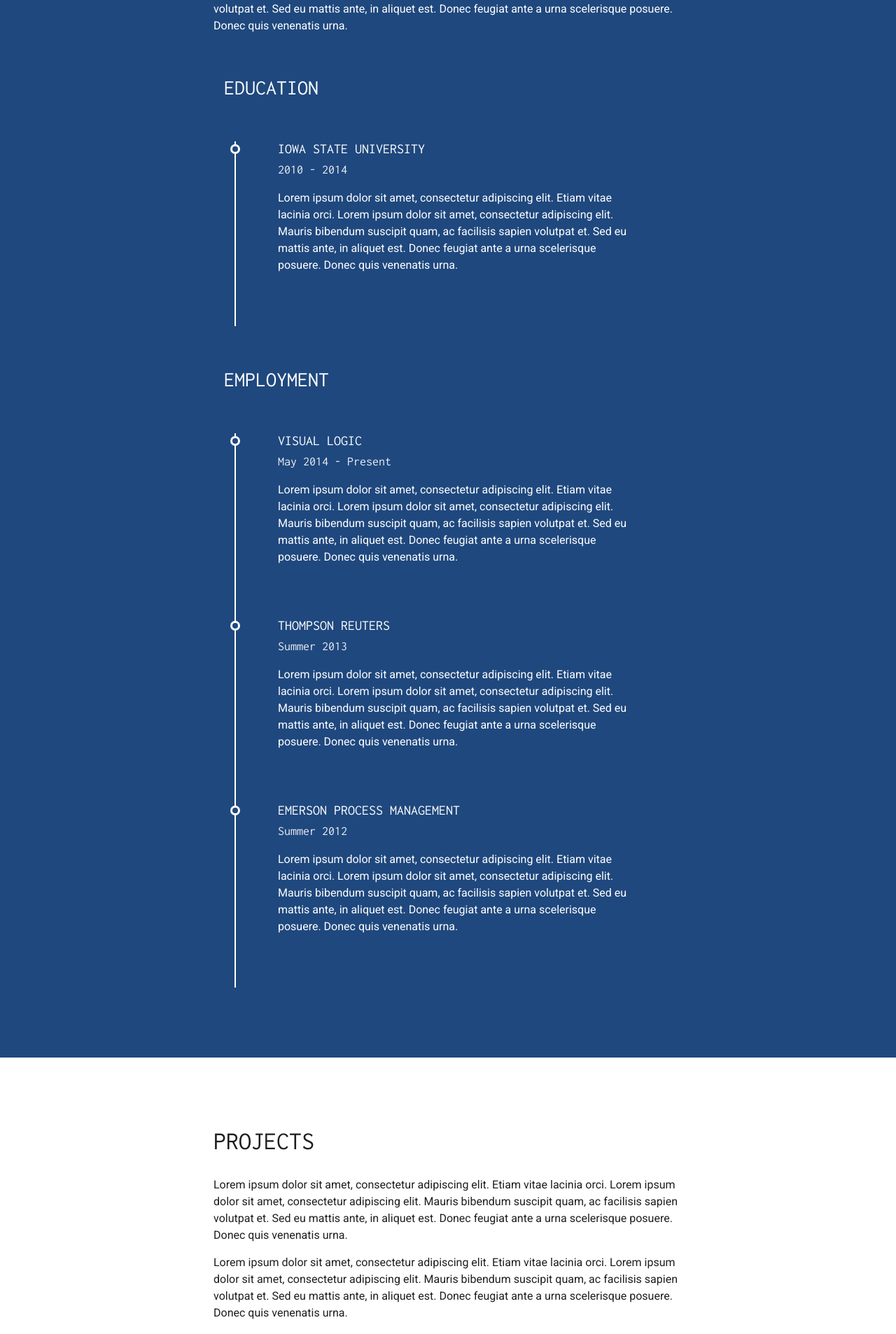
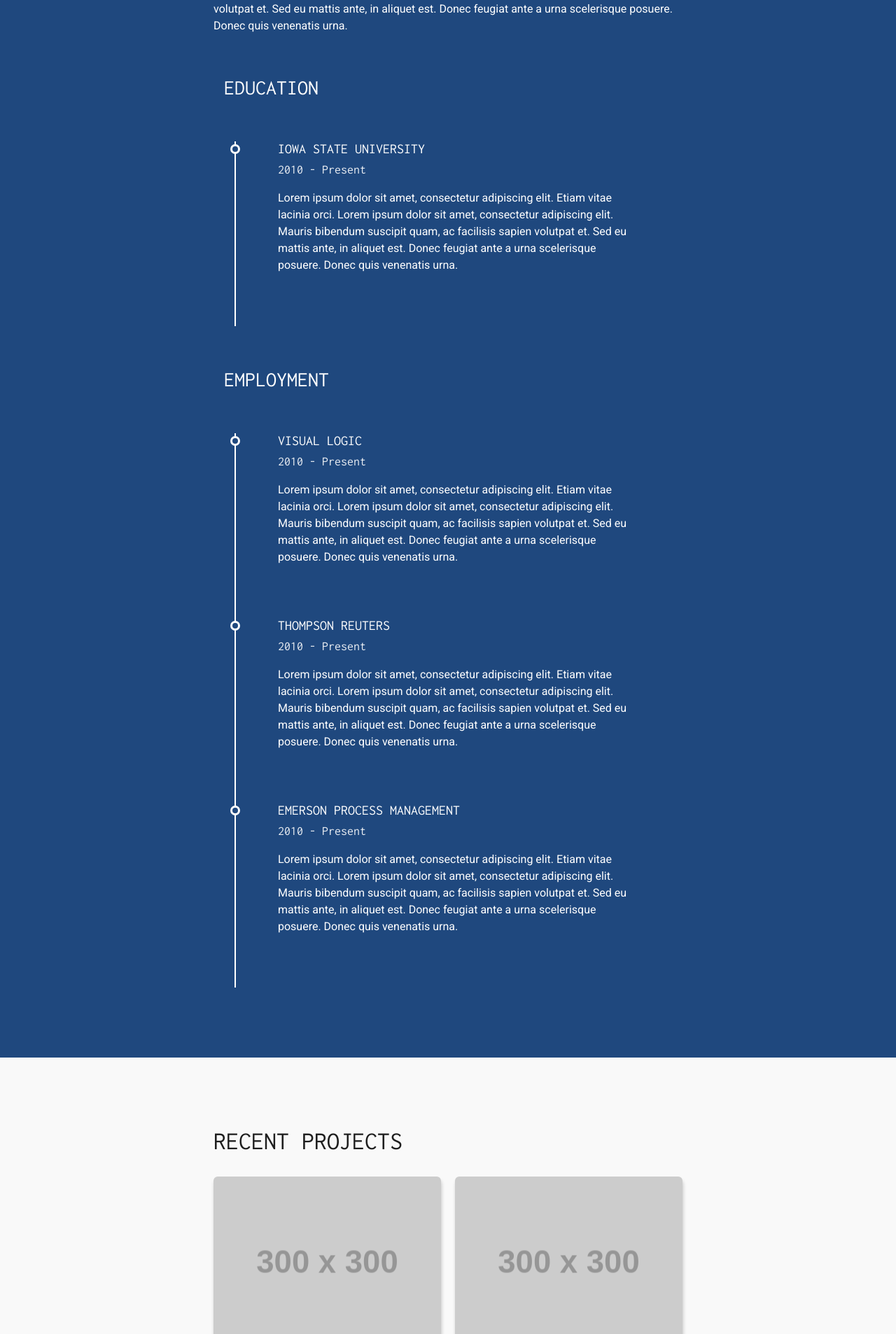
Before and after one commit to jacobhummel/jacobhummel.github.com, a Jekyll site: the page built from index.html, in a window 1280 px wide. Shown: the part 1288-3194 px from the top of the page at 70% size. Built offline with Jekyll 4.4.1, drawn with Linux system fonts in a browser that asks for light colours; nearby versions of some CDN libraries; some of the changed text lies outside the part shown.

Commit message:
Projects, Data

```diff
--- /dev/null
+++ b/_includes/components/contact-form.html
@@ -0,0 +1,35 @@
+<form class="form-horizontal" action="" method="post">
+  <fieldset>
+
+    <!-- Name input-->
+    <div class="form-group">
+      <label class="col-md-3 control-label" for="name">Name</label>
+      <div class="col-md-9">
+        <input id="name" name="name" type="text" placeholder="Your name" class="form-control">
+      </div>
+    </div>
+
+    <!-- Email input-->
+    <div class="form-group">
+      <label class="col-md-3 control-label" for="email">Your E-mail</label>
+      <div class="col-md-9">
+        <input id="email" name="email" type="text" placeholder="Your email" class="form-control">
+      </div>
+    </div>
+
+    <!-- Message body -->
+    <div class="form-group">
+      <label class="col-md-3 control-label" for="message">Your message</label>
+      <div class="col-md-9">
+        <textarea class="form-control" id="message" name="message" placeholder="Please enter your message here..." rows="5"></textarea>
+      </div>
+    </div>
+
+    <!-- Form actions -->
+    <div class="form-group">
+      <div class="col-md-12 text-right">
+        <button type="submit" class="btn btn-primary btn-lg">Submit</button>
+      </div>
+    </div>
+  </fieldset>
+</form>
--- /dev/null
+++ b/_includes/components/project-card.html
@@ -0,0 +1,11 @@
+<a class="project-card" href="{{ include.project.website }}" target="_blank">
+  <div class="project-card--img" style="background-image:url({{ include.project.image }})"></div>
+  <h3 class="project-card--title">{{ include.project.name }}</h3>
+  <p class="project-card--description">{{ include.project.description }}</p>
+
+  <div class="project-card--stack">
+    {% for technology in include.project.technologies %}
+      <span class="project-card--item">{{ technology }}</span>
+    {% endfor %}
+  </div>
+</a>
--- a/_sass/_colors.scss
+++ b/_sass/_colors.scss
@@ -22,3 +22,8 @@
   background-color: $color-accent-light;
   color: $text-color-inverse;
 }
+
+.background-grey {
+  background-color: $grey-color-light;
+  color: $text-color;
+}
--- a/_sass/_variables.scss
+++ b/_sass/_variables.scss
@@ -21,7 +21,7 @@
 $brand-color:      #2a7ae2;
 
 $grey-color:       #828282;
-$grey-color-light: lighten($grey-color, 40%);
+$grey-color-light: #f9f9f9;
 $grey-color-dark:  darken($grey-color, 25%);
 
 // Width of the content area
--- /dev/null
+++ b/_sass/components/_project-card.scss
@@ -0,0 +1,74 @@
+.project-card {
+  display: block;
+  width: 100%;
+  box-shadow: 1px 5px 5px rgba(0, 0, 0, 0.2);
+  transition: box-shadow 250ms ease-in-out;
+  margin: 0 0 30px;
+  border-radius: 6px;
+  background: #fefefe;
+  color: $text-color;
+
+  &:hover {
+    text-decoration: none;
+    box-shadow: 2px 10px 10px rgba(0, 0, 0, 0.15);
+  }
+
+  @include media-query($on-laptop) {
+    display: flex;
+    flex-direction: column;
+    width: calc(50% - 10px);
+    float: left;
+    margin: 0 10px 30px;
+    height: 575px;
+
+    &:nth-of-type(even) {
+      margin-right: 0;
+    }
+
+    &:nth-of-type(odd) {
+      margin-left: 0;
+    }
+
+  }
+
+  .project-card--img {
+    width: 100%;
+    height: 250px;
+    background-size: cover;
+    background-position: center;
+    border-top-left-radius: 6px;
+    border-top-right-radius: 6px;
+  }
+
+  .project-card--title {
+    color: $text-color;
+    font-size: 2rem;
+    padding: 15px 15px 0;
+    margin: 0;
+    font-weight: bold;
+  }
+
+  .project-card--description {
+    color: $text-color;
+    padding: 10px 15px;
+    font-size: 1.5rem;
+
+    @include media-query($on-laptop) {
+      flex: 1;
+    }
+  }
+
+  .project-card--stack {
+    padding: 0 15px 10px;
+
+    .project-card--item {
+      display: inline-block;
+      color: #555;
+      font-size: 1.4rem;
+      padding: 4px 8px;
+      border-radius: 3px;
+      margin-bottom: 5px;
+      background: #ddd;
+    }
+  }
+}
--- a/css/main.scss
+++ b/css/main.scss
@@ -16,3 +16,4 @@
 @import "components/section";
 @import "components/contact-card";
 @import "components/cv-item";
+@import "components/project-card";
--- a/index.html
+++ b/index.html
@@ -47,32 +47,31 @@
 
     <h2><i class="zmdi zmdi-graduation-cap"></i>Education</h2>
 
-    {% include components/cv-item.html
-        title="Iowa State University"
-        dates="2010 - 2014"
-        description="Lorem ipsum dolor sit amet, consectetur adipiscing elit. Etiam vitae lacinia orci. Lorem ipsum dolor sit amet, consectetur adipiscing elit. Mauris bibendum suscipit quam, ac facilisis sapien volutpat et. Sed eu mattis ante, in aliquet est. Donec feugiat ante a urna scelerisque posuere. Donec quis venenatis urna."
-       %}
+    {% for institution in site.data.education %}
+
+      {% assign dates = institution.start_date | append: " - " | append: institution.end_date %}
+
+      {% include components/cv-item.html
+          title=institution.name
+          dates=dates
+          description=institution.my_experience
+         %}
+
+    {% endfor %}
 
     <h2><i class="zmdi zmdi-case"></i>Employment</h2>
 
-    {% include components/cv-item.html
-        title="Visual Logic"
-        dates="May 2014 - Present"
-        description="Lorem ipsum dolor sit amet, consectetur adipiscing elit. Etiam vitae lacinia orci. Lorem ipsum dolor sit amet, consectetur adipiscing elit. Mauris bibendum suscipit quam, ac facilisis sapien volutpat et. Sed eu mattis ante, in aliquet est. Donec feugiat ante a urna scelerisque posuere. Donec quis venenatis urna."
-       %}
+    {% for employer in site.data.employment %}
 
-    {% include components/cv-item.html
-        title="Thompson Reuters"
-        dates="Summer 2013"
-        description="Lorem ipsum dolor sit amet, consectetur adipiscing elit. Etiam vitae lacinia orci. Lorem ipsum dolor sit amet, consectetur adipiscing elit. Mauris bibendum suscipit quam, ac facilisis sapien volutpat et. Sed eu mattis ante, in aliquet est. Donec feugiat ante a urna scelerisque posuere. Donec quis venenatis urna."
-       %}
+      {% assign dates = employer.start_date | append: " - " | append: employer.end_date %}
 
-    {% include components/cv-item.html
-        title="Emerson Process Management"
-        dates="Summer 2012"
-        description="Lorem ipsum dolor sit amet, consectetur adipiscing elit. Etiam vitae lacinia orci. Lorem ipsum dolor sit amet, consectetur adipiscing elit. Mauris bibendum suscipit quam, ac facilisis sapien volutpat et. Sed eu mattis ante, in aliquet est. Donec feugiat ante a urna scelerisque posuere. Donec quis venenatis urna."
-       %}
+      {% include components/cv-item.html
+          title=employer.name
+          dates=dates
+          description=employer.my_experience
+         %}
 
+    {% endfor %}
 
   </div>
 </div>
@@ -83,37 +82,29 @@
 {% capture content %}
 <div class="row">
   <div class="col-md-12">
-    <h1>Projects</h1>
-    <p>
-      Lorem ipsum dolor sit amet, consectetur adipiscing elit. Etiam vitae lacinia orci. Lorem ipsum dolor sit amet,
-      consectetur adipiscing elit. Mauris bibendum suscipit quam, ac facilisis sapien volutpat et. Sed eu mattis ante,
-      in aliquet est. Donec feugiat ante a urna scelerisque posuere. Donec quis venenatis urna.
-    </p>
-    <p>
-      Lorem ipsum dolor sit amet, consectetur adipiscing elit. Etiam vitae lacinia orci. Lorem ipsum dolor sit amet,
-      consectetur adipiscing elit. Mauris bibendum suscipit quam, ac facilisis sapien volutpat et. Sed eu mattis ante,
-      in aliquet est. Donec feugiat ante a urna scelerisque posuere. Donec quis venenatis urna.
-    </p>
+    <h1>Recent Projects</h1>
+
+
+    {% for project in site.data.projects %}
+
+      {% include components/project-card.html
+          project=project
+         %}
+
+    {% endfor %}
+
   </div>
 </div>
 {% endcapture %}
 
-{% include components/section.html name="projects" %}
+{% include components/section.html name="projects" color="grey" %}
 
 {% capture content %}
 <div class="row">
   <div class="col-md-12">
-    <h1>Contact</h1>
-    <p>
-      Lorem ipsum dolor sit amet, consectetur adipiscing elit. Etiam vitae lacinia orci. Lorem ipsum dolor sit amet,
-      consectetur adipiscing elit. Mauris bibendum suscipit quam, ac facilisis sapien volutpat et. Sed eu mattis ante,
-      in aliquet est. Donec feugiat ante a urna scelerisque posuere. Donec quis venenatis urna.
-    </p>
-    <p>
-      Lorem ipsum dolor sit amet, consectetur adipiscing elit. Etiam vitae lacinia orci. Lorem ipsum dolor sit amet,
-      consectetur adipiscing elit. Mauris bibendum suscipit quam, ac facilisis sapien volutpat et. Sed eu mattis ante,
-      in aliquet est. Donec feugiat ante a urna scelerisque posuere. Donec quis venenatis urna.
-    </p>
+    <h1>Contact Me</h1>
+
+    {% include components/contact-form.html %}
   </div>
 </div>
 {% endcapture %}
```
Also changed, not shown: _data/education.yml (added, +9 -0 lines), _data/employment.yml (added, +29 -0 lines), _data/projects.yml (added, +45 -0 lines), _data/skills.yml (added).
